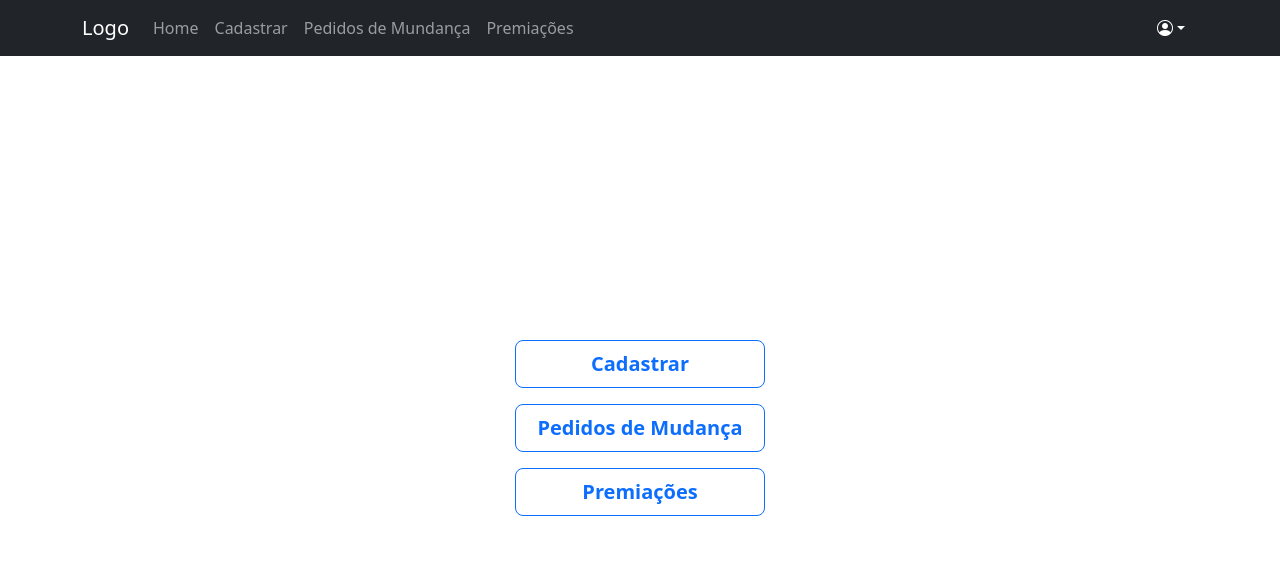
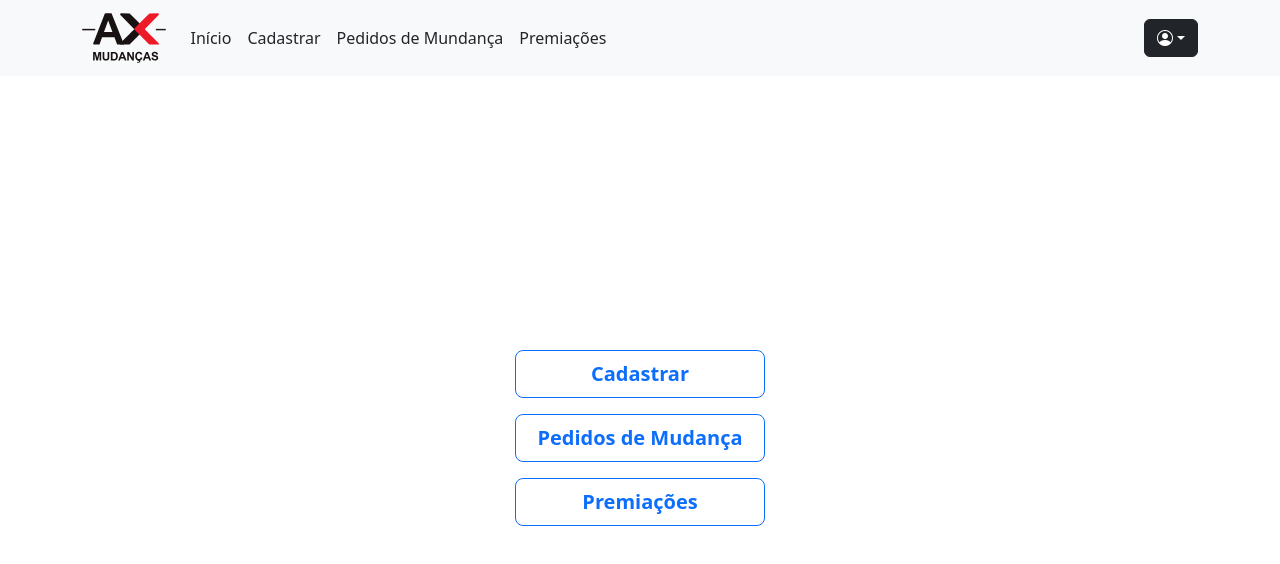
Before and after one commit to sarassaura/mudancasfront, a React (Vite) app: page / in a window 1280 px wide. Shown: the top 564 px of the page. Built offline with nearby package versions, Linux system fonts and the light colour scheme.

Commit message:
add logo

```diff
--- a/src/pages/Layout/index.tsx
+++ b/src/pages/Layout/index.tsx
@@ -2,18 +2,26 @@ import type { JSX } from "react";
 import { Container, Dropdown, Nav, Navbar } from "react-bootstrap";
 import { Outlet } from "react-router-dom";
 import { Link } from 'react-router-dom';
+import Logo from '../../assets/Logo.svg';
 
 function Layout(): JSX.Element {
   return (
     <>
-        <Navbar bg="dark" data-bs-theme="dark">
+        <Navbar bg="light" data-bs-theme="dark">
             <Container>
-                <Navbar.Brand as={Link} to="/">Logo</Navbar.Brand>
+                <Navbar.Brand as={Link} to="/">
+                    <img
+                        src={Logo}
+                        alt="Logo da Empresa"
+                        height="50"
+                        className="d-inline-block align-top"
+                    />
+                </Navbar.Brand>
                 <Nav className="me-auto">
-                    <Nav.Link as={Link} to="/">Home</Nav.Link>
-                    <Nav.Link as={Link} to="/cadastrar">Cadastrar</Nav.Link>
-                    <Nav.Link as={Link} to="/pedidos-mudanca">Pedidos de Mundança</Nav.Link>
-                    <Nav.Link as={Link} to="/premiacoes">Premiações</Nav.Link>
+                    <Nav.Link className="text-dark" as={Link} to="/">Início</Nav.Link>
+                    <Nav.Link className="text-dark" as={Link} to="/cadastrar">Cadastrar</Nav.Link>
+                    <Nav.Link className="text-dark" as={Link} to="/pedidos-mudanca">Pedidos de Mundança</Nav.Link>
+                    <Nav.Link className="text-dark" as={Link} to="/premiacoes">Premiações</Nav.Link>
                 </Nav>
                 <Nav>
                     <Dropdown drop="down-centered">
```
Also changed, not shown: src/assets/Logo.svg (added).
